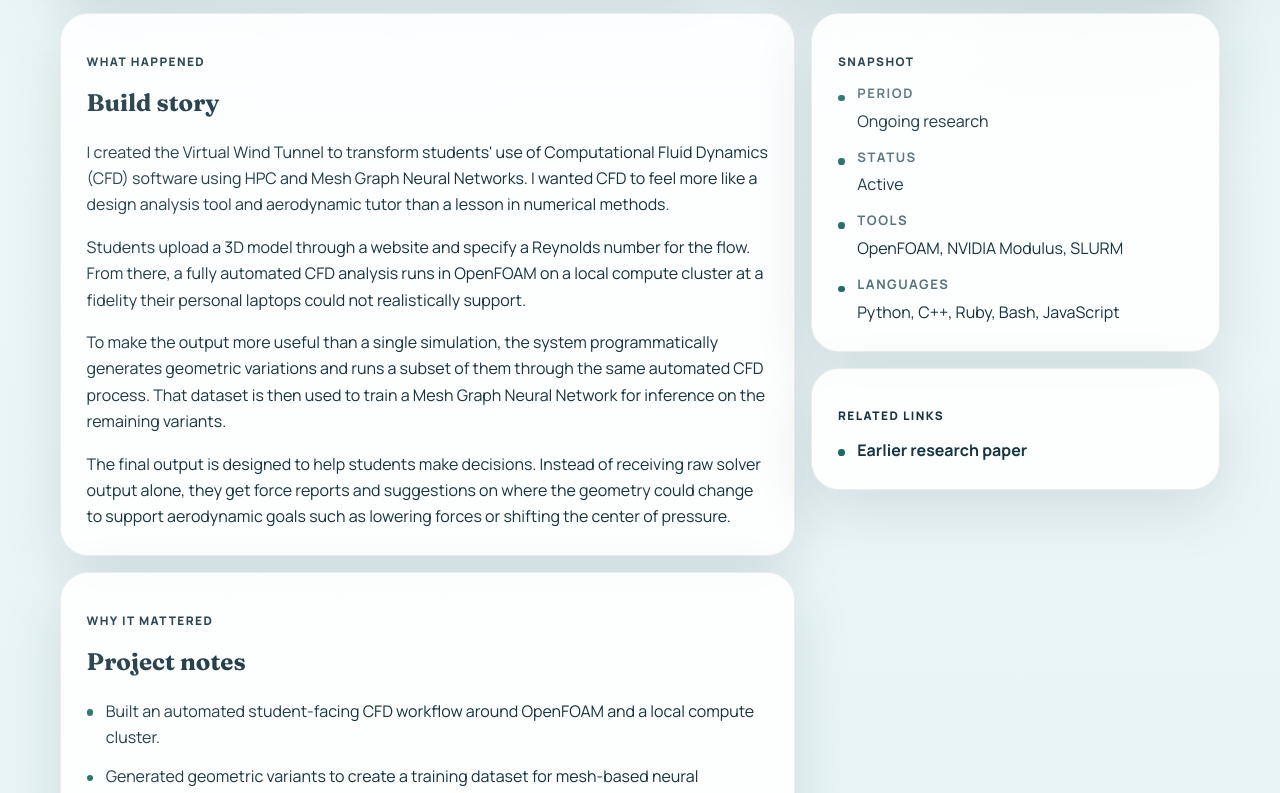
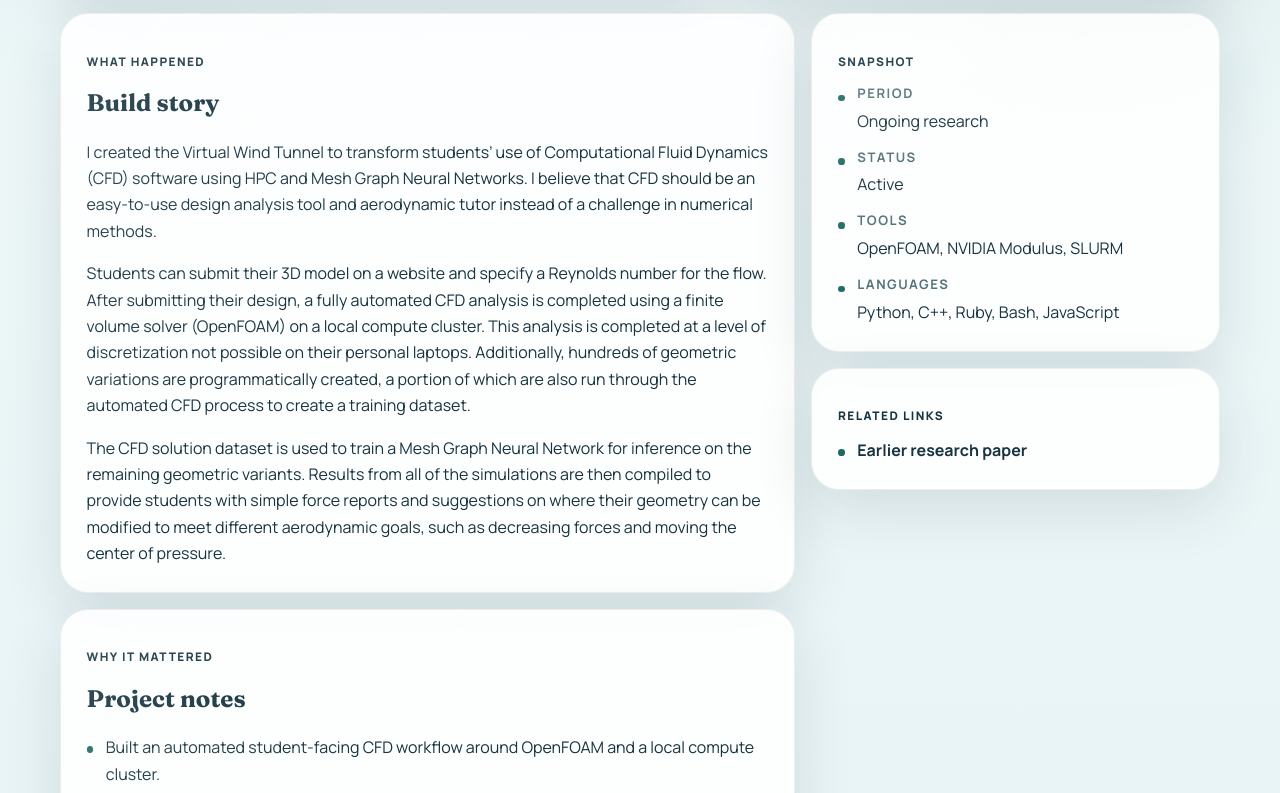
Before and after one commit to njpatter/njpatter.github.io, a plain HTML site: page projects/virtual-wind-tunnel/index.html in a window 1280 px wide. Shown: the part 586-1379 px from the top of the page. Drawn offline with Linux system fonts and the light colour scheme.

Commit message:
Modified VWT writeup

```diff
--- a/projects/project-one-g62zx/index.html
+++ b/projects/virtual-wind-tunnel/index.html
@@ -58,7 +58,9 @@
               <p class="eyebrow">What happened</p>
               <h2 class="subheading">Build story</h2>
               <div class="story-copy">
-                <p>I created the Virtual Wind Tunnel to transform students&#x27; use of Computational Fluid Dynamics (CFD) software using HPC and Mesh Graph Neural Networks. I wanted CFD to feel more like a design analysis tool and aerodynamic tutor than a lesson in numerical methods.</p><p>Students upload a 3D model through a website and specify a Reynolds number for the flow. From there, a fully automated CFD analysis runs in OpenFOAM on a local compute cluster at a fidelity their personal laptops could not realistically support.</p><p>To make the output more useful than a single simulation, the system programmatically generates geometric variations and runs a subset of them through the same automated CFD process. That dataset is then used to train a Mesh Graph Neural Network for inference on the remaining variants.</p><p>The final output is designed to help students make decisions. Instead of receiving raw solver output alone, they get force reports and suggestions on where the geometry could change to support aerodynamic goals such as lowering forces or shifting the center of pressure.</p>
+                <p>I created the Virtual Wind Tunnel to transform students’ use of Computational Fluid Dynamics (CFD) software using HPC and Mesh Graph Neural Networks. I believe that CFD should be an easy-to-use design analysis tool and aerodynamic tutor instead of a challenge in numerical methods. </p>
+                <p>Students can submit their 3D model on a website and specify a Reynolds number for the flow. After submitting their design, a fully automated CFD analysis is completed using a finite volume solver (OpenFOAM) on a local compute cluster. This analysis is completed at a level of discretization not possible on their personal laptops. Additionally, hundreds of geometric variations are programmatically created, a portion of which are also run through the automated CFD process to create a training dataset. </p>
+                <p>The CFD solution dataset is used to train a Mesh Graph Neural Network for inference on the remaining geometric variants. Results from all of the simulations are then compiled to provide students with simple force reports and suggestions on where their geometry can be modified to meet different aerodynamic goals, such as decreasing forces and moving the center of pressure.</p>
               </div>
             </article>
 
```
Also changed, not shown: 3 other files.
